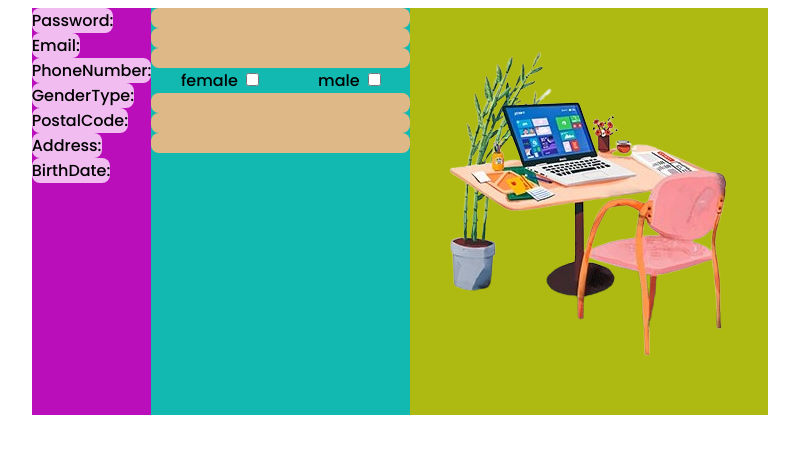
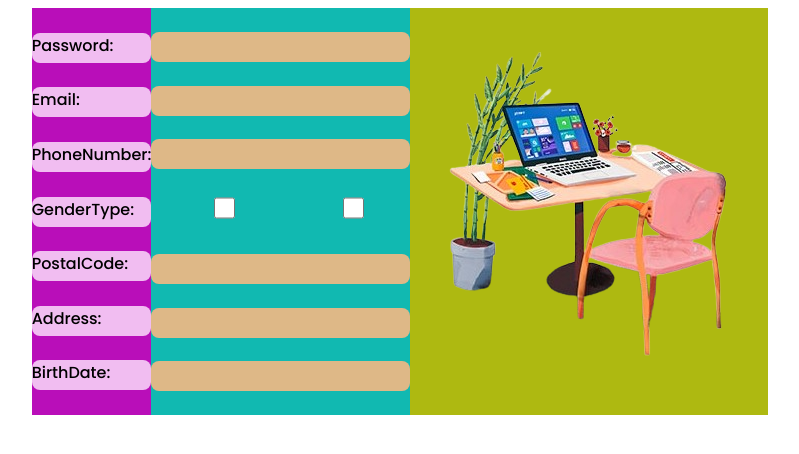
Before and after one commit to FatemehBA77/form-vue-, a Vue app: page / in a window 1280 px wide. Shown: the top 454 px of the page, without its empty margins (240-1039 px from the left). Built offline with nearby package versions, Linux system fonts and the light colour scheme.

Commit message:
change elements style

```diff
--- a/src/components/formBuilder.vue
+++ b/src/components/formBuilder.vue
@@ -18,11 +18,11 @@
             <input type="text" id="phone_number" />
             <div class="checkbox_form">
               <div class="famel">
-                <label for="female">female</label>
+                <!-- <label for="female">female</label> -->
                 <input type="checkbox" class="checkbox" id="female" />
               </div>
               <div>
-                <label for="male">male</label>
+                <!-- <label for="male">male</label> -->
                 <input type="checkbox" class="checkbox" id="male" />
               </div>
             </div>
@@ -78,15 +78,19 @@ body {
   display: flex;
   flex-direction: column;
   align-items: flex-start;
-
+  justify-content: space-evenly;
+  label {
+    height: 30px;
+    width: 100%;
+    display: block;
+  }
 }
 .input_form {
-  width: auto;
   background-color: rgb(17, 185, 177);
   display: flex;
   flex-direction: column;
   align-items: flex-start;
-
+  justify-content: space-evenly;
 }
 .lable_form label {
   border-radius: 8px;
@@ -97,6 +101,8 @@ body {
   border: none;
   border-radius: 8px;
   background-color: burlywood;
+  height: 30px;
+  width: 100%;
 }
 .img_form {
   background-color: rgb(174, 185, 17);
```
Also changed, not shown: 1 other file (tests, documents, lock files or other folders).
